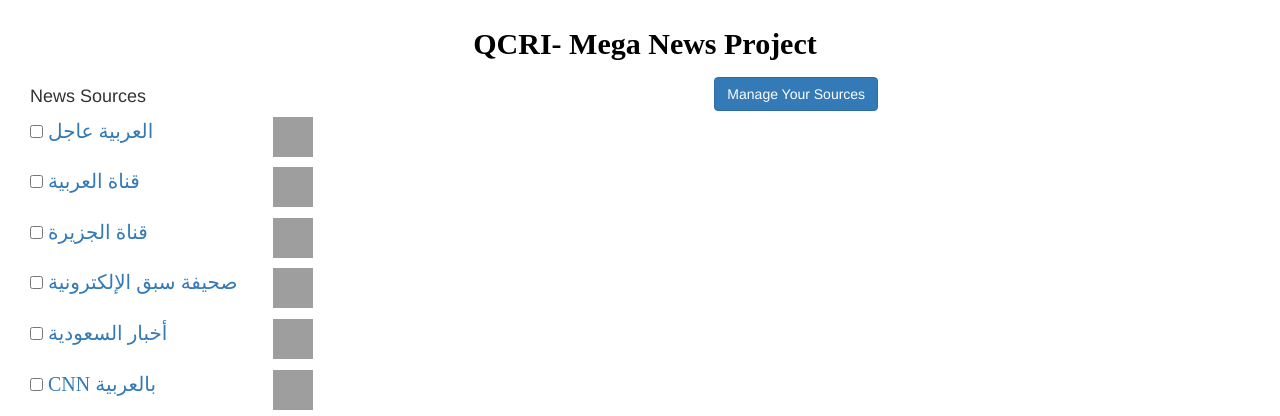
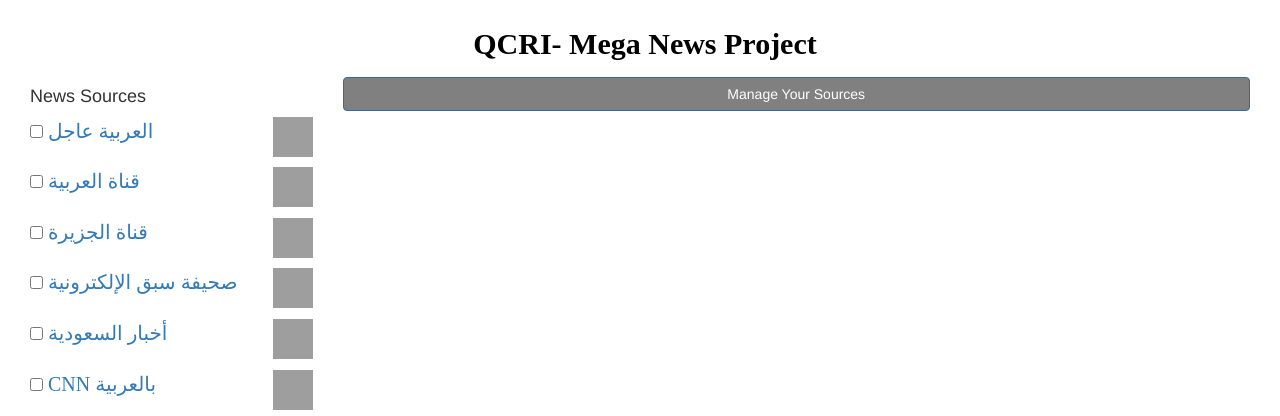
Before and after one commit to kritika58/news_php_website, a PHP site: page / in a window 1280 px wide. Shown: the top 416 px of the page. Run offline with PHP 8.4, Linux system fonts and the light colour scheme; data comes from the database, SQL or seed files in the repository; data that the repository does not hold is empty; some libraries are stand-ins or nearby versions; grey boxes are pictures that could not be loaded.

Commit message:
manage button

```diff
--- a/index.php
+++ b/index.php
@@ -108,7 +108,9 @@ $result = $conn->query($sql);
   </div>
     <!-- PAGE CONTENT and PHP CODE WILL BE HERE -->
   <center>
-  <a href="manage.php" class="btn btn-primary" role="button">Manage Your Sources</a>
+  <div class="col-sm-9">
+  <a style="width:100%;background-color: gray;" href="manage.php" class="btn btn-primary btn-block" role="button">Manage Your Sources</a>
+  </div>
   </center>
     <!-- call tweets.php -->
     <?php include 'tweets.php'; ?>
```
